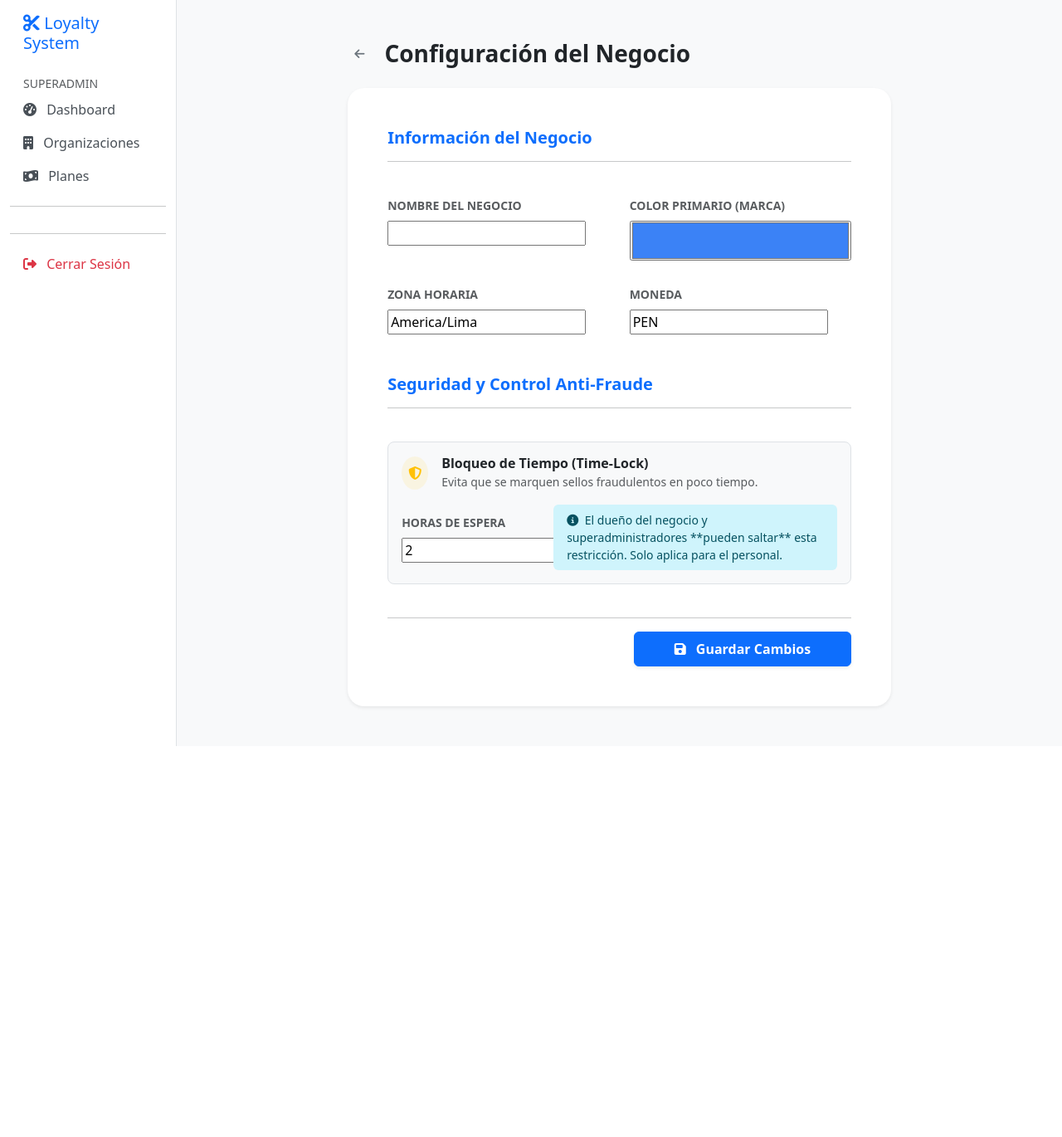
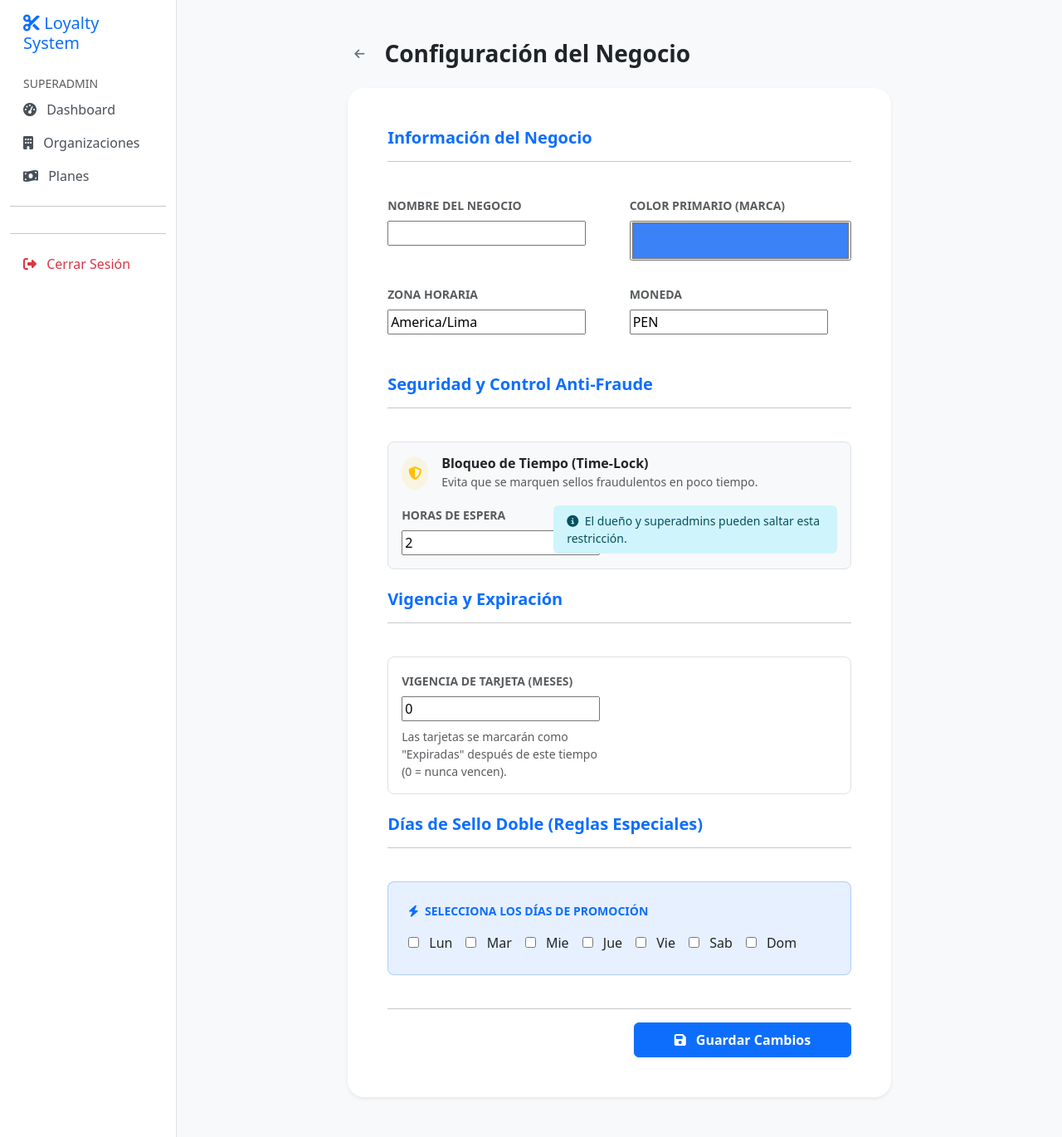
Before and after one commit to pantera3000/Sistema_barberias-_pro_v1, a Django app: page /app/settings/ in a window 1280 px wide. Shown: the whole page at 83% size. Before the commit the page ends 899 px from the top, so only its background shows below. Run offline with Django 5.2, Linux system fonts and the light colour scheme; the visitor is signed in with stand-in values (Sample User, id 1); data that the repository does not hold is empty.

Commit message:
Mejora: Sistema de vigencia de tarjetas y reglas de 'Sello Doble' configurables [2026-02-09 22:35]

```diff
--- a/apps/core/forms.py
+++ b/apps/core/forms.py
@@ -4,7 +4,12 @@ from .models import Organization
 class OrganizationSettingsForm(forms.ModelForm):
     class Meta:
         model = Organization
-        fields = ['name', 'primary_color', 'timezone', 'currency', 'stamp_lock_hours']
+        fields = [
+            'name', 'primary_color', 'timezone', 'currency',
+            'stamp_lock_hours', 'stamps_expiration_months',
+            'double_stamp_mon', 'double_stamp_tue', 'double_stamp_wed',
+            'double_stamp_thu', 'double_stamp_fri', 'double_stamp_sat', 'double_stamp_sun'
+        ]
         widgets = {
             'primary_color': forms.TextInput(attrs={'type': 'color'}),
         }
--- a/apps/core/models.py
+++ b/apps/core/models.py
@@ -38,6 +38,16 @@ class Organization(models.Model):
 
     # Configuración de Seguridad
     stamp_lock_hours = models.PositiveIntegerField(default=2, verbose_name="Horas de bloqueo entre sellos")
+    stamps_expiration_months = models.PositiveIntegerField(default=0, verbose_name="Meses de vigencia de tarjetas (0 = sin límite)")
+
+    # Días de Sello Doble
+    double_stamp_mon = models.BooleanField(default=False, verbose_name="Lunes Sello Doble")
+    double_stamp_tue = models.BooleanField(default=False, verbose_name="Martes Sello Doble")
+    double_stamp_wed = models.BooleanField(default=False, verbose_name="Miércoles Sello Doble")
+    double_stamp_thu = models.BooleanField(default=False, verbose_name="Jueves Sello Doble")
+    double_stamp_fri = models.BooleanField(default=False, verbose_name="Viernes Sello Doble")
+    double_stamp_sat = models.BooleanField(default=False, verbose_name="Sábado Sello Doble")
+    double_stamp_sun = models.BooleanField(default=False, verbose_name="Domingo Sello Doble")
 
     # Estado
     is_active = models.BooleanField(default=True, verbose_name="Activo")
@@ -47,6 +57,18 @@ class Organization(models.Model):
     class Meta:
         verbose_name = "Organización"
         verbose_name_plural = "Organizaciones"
+
+    @property
+    def is_double_stamp_day(self):
+        """Verifica si hoy es un día de sello doble"""
+        from django.utils import timezone
+        weekday = timezone.now().weekday()
+        days_map = {
+            0: self.double_stamp_mon, 1: self.double_stamp_tue, 2: self.double_stamp_wed,
+            3: self.double_stamp_thu, 4: self.double_stamp_fri, 5: self.double_stamp_sat,
+            6: self.double_stamp_sun
+        }
+        return days_map.get(weekday, False)
 
     def __str__(self):
         return self.name
--- a/apps/core/templates/core/settings.html
+++ b/apps/core/templates/core/settings.html
@@ -74,8 +74,68 @@
                                         <div class="col-md-8">
                                             <div class="alert alert-info py-2 px-3 mb-0 border-0 small">
                                                 <i class="fas fa-info-circle me-1"></i>
-                                                El dueño del negocio y superadministradores **pueden saltar** esta restricción. Solo aplica para el personal.
+                                                El dueño y superadmins pueden saltar esta restricción.
                                             </div>
+                                        </div>
+                                    </div>
+                                </div>
+                            </div>
+
+                            <!-- Expiración -->
+                            <div class="col-12 mt-4">
+                                <h5 class="fw-bold text-primary mb-3">Vigencia y Expiración</h5>
+                                <hr class="opacity-10 mt-0">
+                            </div>
+
+                            <div class="col-md-12">
+                                <div class="p-3 bg-white border rounded-3">
+                                    <div class="row align-items-center">
+                                        <div class="col-md-6">
+                                            <label class="form-label fw-bold small text-muted text-uppercase">Vigencia de Tarjeta (Meses)</label>
+                                            {{ form.stamps_expiration_months }}
+                                            <p class="small text-muted mt-2 mb-0">Las tarjetas se marcarán como "Expiradas" después de este tiempo (0 = nunca vencen).</p>
+                                        </div>
+                                    </div>
+                                </div>
+                            </div>
+
+                            <!-- Sello Doble -->
+                            <div class="col-12 mt-4">
+                                <h5 class="fw-bold text-primary mb-3">Días de Sello Doble (Reglas Especiales)</h5>
+                                <hr class="opacity-10 mt-0">
+                            </div>
+
+                            <div class="col-md-12">
+                                <div class="p-4 bg-primary bg-opacity-10 border border-primary border-opacity-25 rounded-3">
+                                    <p class="small fw-bold text-primary text-uppercase mb-3"><i class="fas fa-bolt me-1"></i> Selecciona los días de promoción</p>
+                                    <div class="d-flex flex-wrap gap-3">
+                                        <div class="form-check form-switch card-check p-0">
+                                            {{ form.double_stamp_mon }}
+                                            <label class="form-check-label ms-2">Lun</label>
+                                        </div>
+                                        <div class="form-check form-switch card-check p-0">
+                                            {{ form.double_stamp_tue }}
+                                            <label class="form-check-label ms-2">Mar</label>
+                                        </div>
+                                        <div class="form-check form-switch card-check p-0">
+                                            {{ form.double_stamp_wed }}
+                                            <label class="form-check-label ms-2">Mie</label>
+                                        </div>
+                                        <div class="form-check form-switch card-check p-0">
+                                            {{ form.double_stamp_thu }}
+                                            <label class="form-check-label ms-2">Jue</label>
+                                        </div>
+                                        <div class="form-check form-switch card-check p-0">
+                                            {{ form.double_stamp_fri }}
+                                            <label class="form-check-label ms-2">Vie</label>
+                                        </div>
+                                        <div class="form-check form-switch card-check p-0">
+                                            {{ form.double_stamp_sat }}
+                                            <label class="form-check-label ms-2">Sab</label>
+                                        </div>
+                                        <div class="form-check form-switch card-check p-0">
+                                            {{ form.double_stamp_sun }}
+                                            <label class="form-check-label ms-2">Dom</label>
                                         </div>
                                     </div>
                                 </div>
--- a/apps/stamps/templates/stamps/confirm_add_stamp.html
+++ b/apps/stamps/templates/stamps/confirm_add_stamp.html
@@ -15,6 +15,11 @@
                 <div class="mb-4">
                     <h5 class="fw-bold">{{ customer.full_name }}</h5>
                     <p class="text-muted small">Cliente verificado</p>
+                    {% if request.tenant.is_double_stamp_day %}
+                        <span class="badge rounded-pill bg-warning text-dark px-3 py-2 border shadow-sm">
+                            <i class="fas fa-bolt me-1"></i> ¡HOY SELLO DOBLE!
+                        </span>
+                    {% endif %}
                 </div>
 
                 <div class="p-3 bg-light rounded-4 mb-4">
```
Also changed, not shown: apps/stamps/models.py (+20 -0 lines), apps/stamps/templates/stamps/card_list.html (+16 -0 lines), apps/stamps/views.py (+44 -12 lines), historial_commits.md (+1 -0 lines), apps/core/migrations/0005_organization_double_stamp_fri_and_more.py (added).
